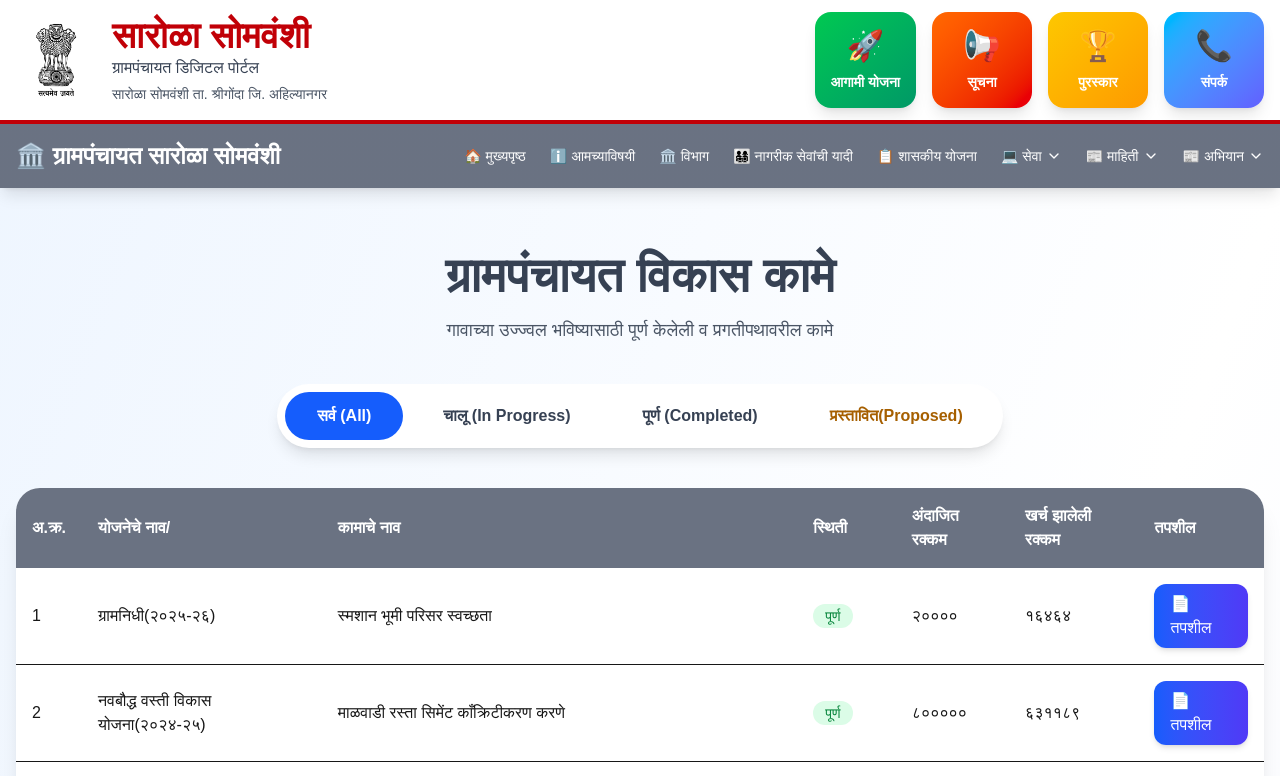
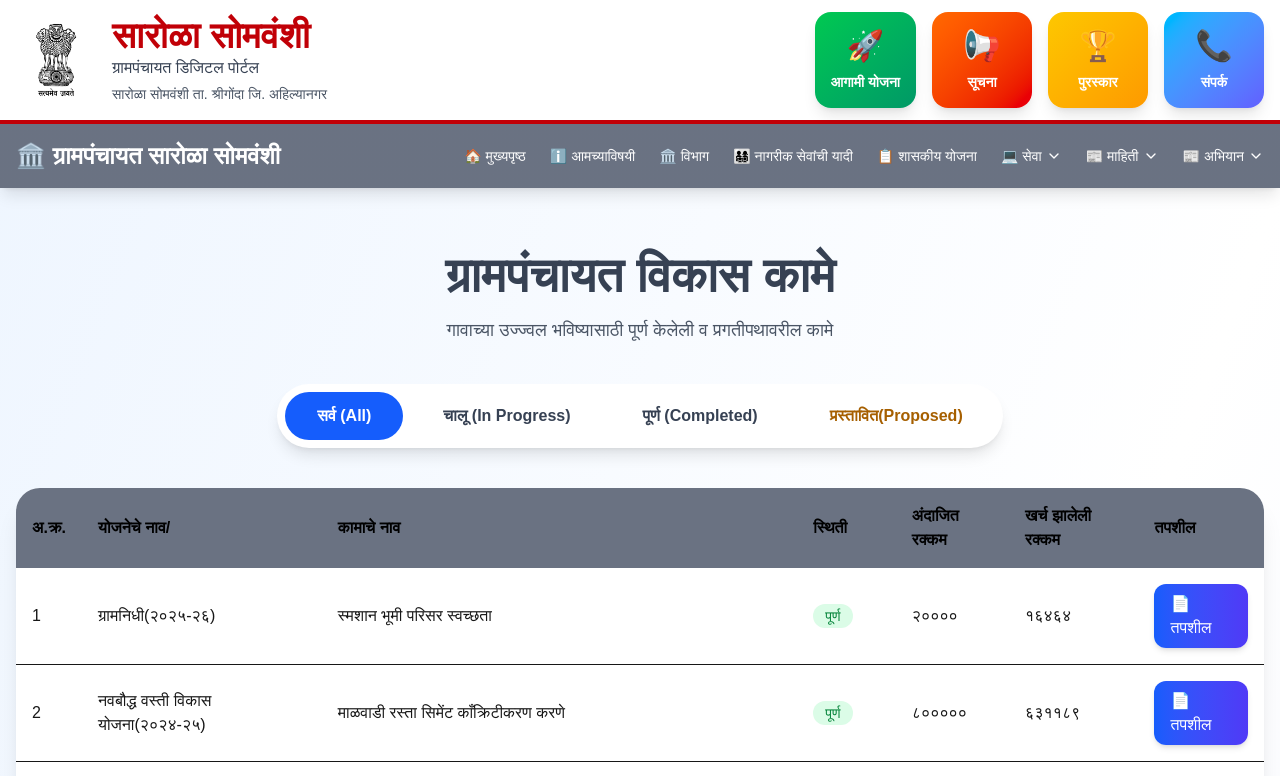
Before and after one commit to santoshsshinde123-jpg/sarolagram, a Next.js app: page /development_work in a window 1280 px wide. Shown: the top 776 px of the page. Built offline with nearby package versions, Linux system fonts and the light colour scheme.

Commit message:
Changed font color

```diff
--- a/src/components/Development_Work.js
+++ b/src/components/Development_Work.js
@@ -369,7 +369,7 @@ export default function DevelopmentWorksPage() {
             <table className="w-full">
 
               <thead>
-                <tr className="bg-gray-500 text-white">
+                <tr className="bg-gray-500 text-black">
 
                   <th className="p-4 text-left">अ.क्र.</th>
                   <th className="p-4 text-left">योजनेचे नाव/</th>
```
